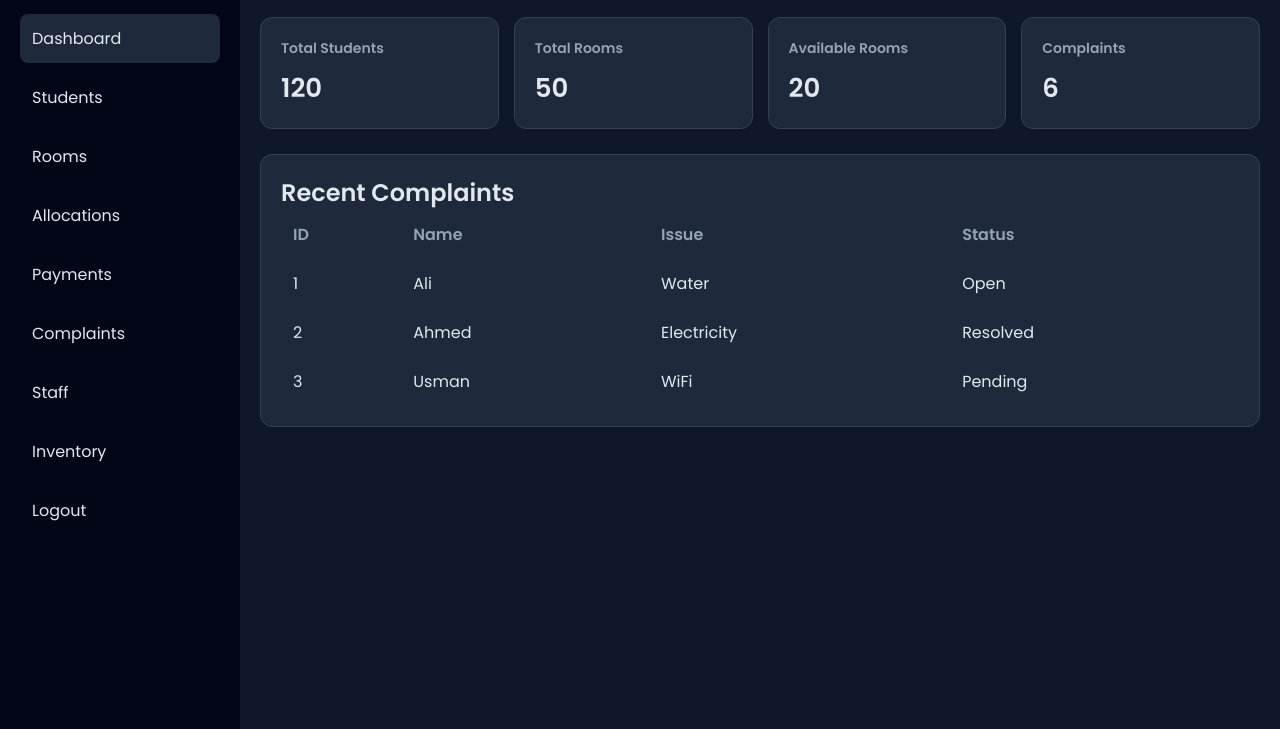
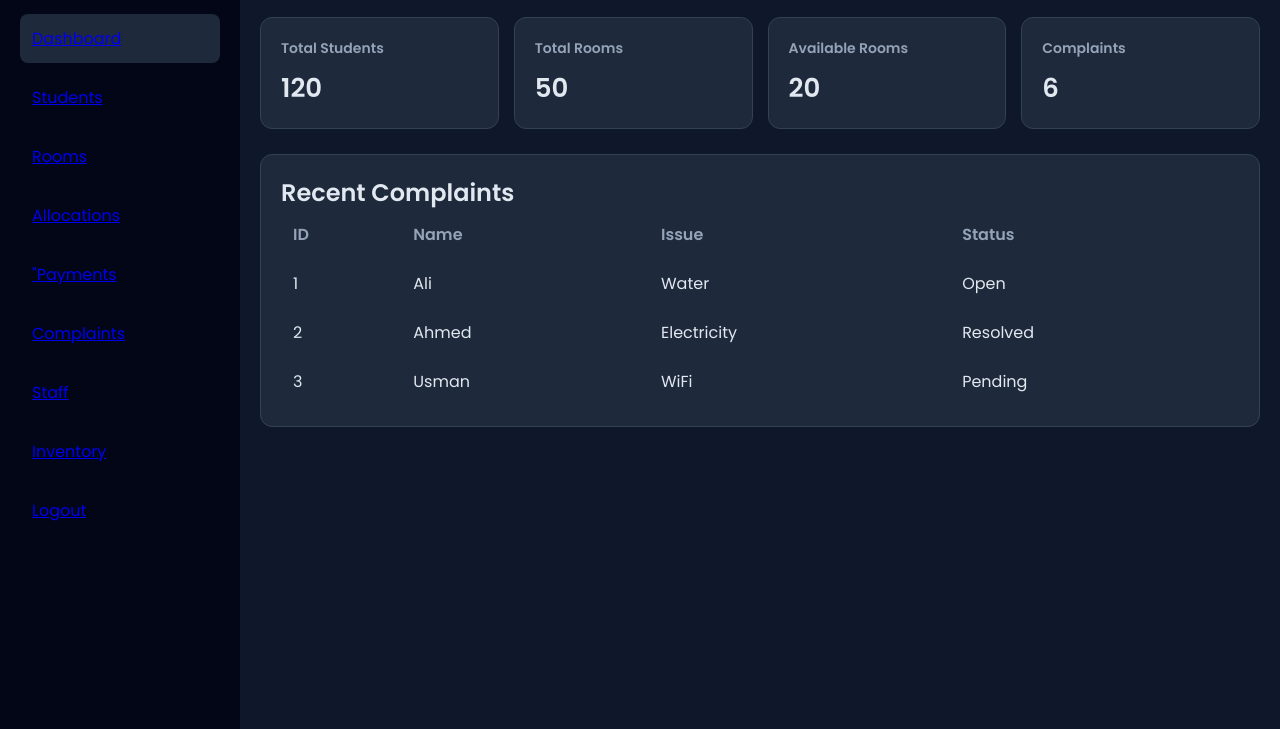
Before and after one commit to Umair-Nawaz0/hostel_project, a plain HTML site: page frontend/admin_pages/dashboard.html in a window 1280 px wide. Shown: the part 71-800 px from the top of the page. Drawn offline with Linux system fonts and the light colour scheme.

Commit message:
Fixed links in dashboard_pages

```diff
--- a/frontend/admin_pages/dashboard.html
+++ b/frontend/admin_pages/dashboard.html
@@ -22,16 +22,16 @@
     <aside class="sidebar" id="sidebar">
         <h2>Hostel Admin</h2>
         <ul>
-            <li class="active">Dashboard</li>
-            <li>Students</li>
-            <li>Rooms</li>
-            <li>Allocations</li>
-            <li>Payments</li>
-            <li>Complaints</li>
-            <li>Staff</li>
-            <li>Inventory</li>
-            <li>Logout</li>
-        </ul>
+    <li class="active"><a href="dashboard.html">Dashboard</a></li>
+    <li><a href="students.html">Students</a></li>
+    <li><a href="rooms.html">Rooms</a></li>
+    <li><a href="allocations.html">Allocations</a></li>
+    <li><a href="payments.html">"Payments</a></li>
+    <li><a href="complaints.html">Complaints</a></li>
+    <li><a href="staff.html">Staff</a></li>
+    <li><a href="inventory.html">Inventory</a></li>
+    <li><a href="login.html">Logout</a></li>
+</ul>
     </aside>
 
     <!-- Main -->
```
